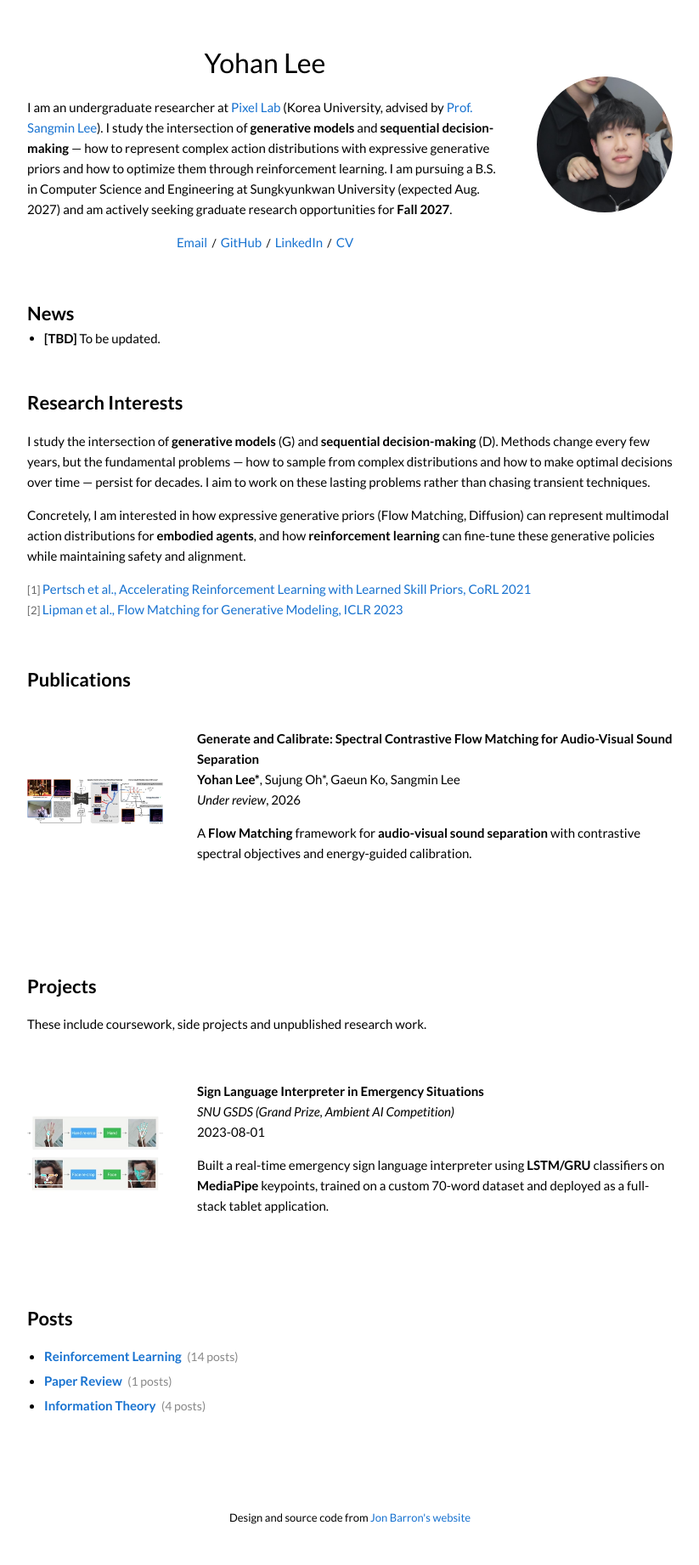
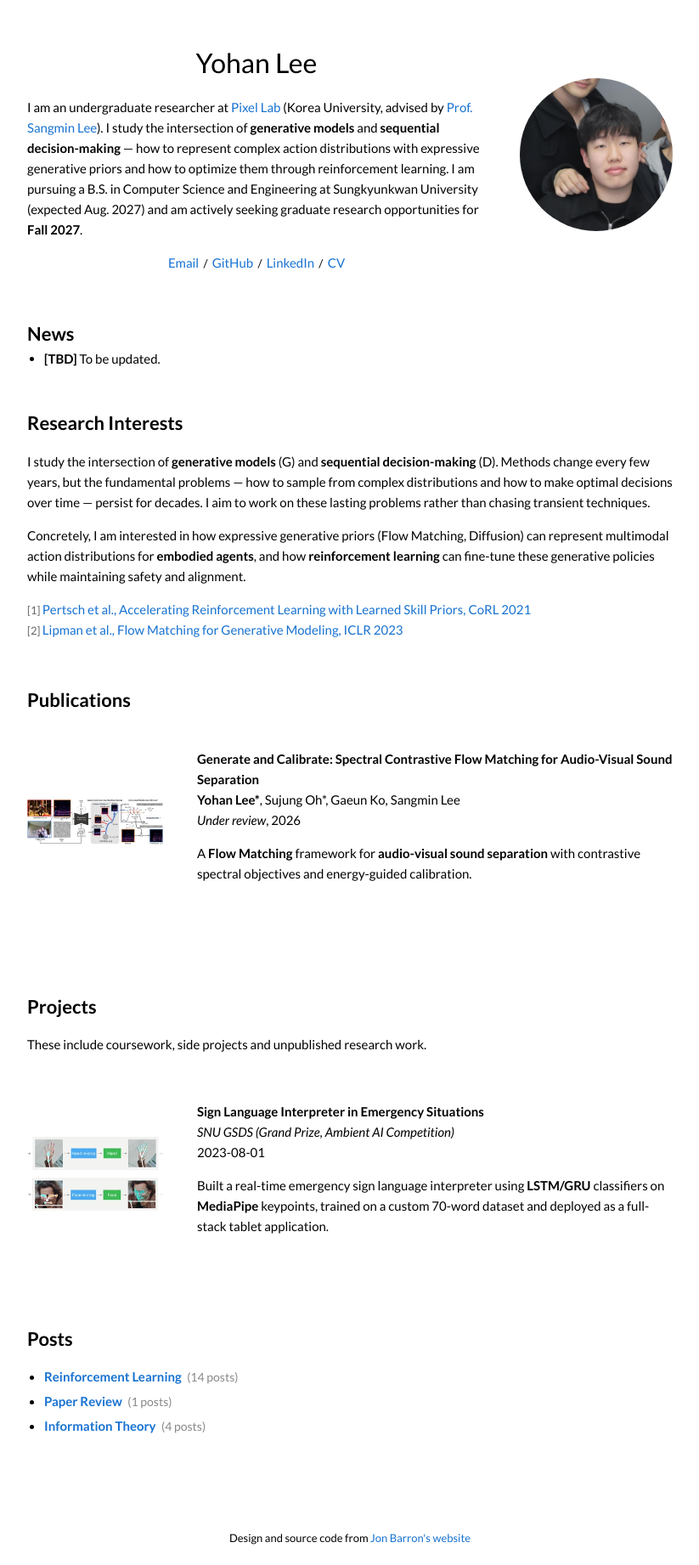
Before and after one commit to yh-lee01/yh-lee01.github.io, a Jekyll site: the page built from _posts/2026-01-01-pub-SCFM.md, in a window 1280 px wide. Shown: the whole page at 85% size, without its empty margins (228-1051 px from the left). Built offline with Jekyll 4.4.1, drawn with Linux system fonts in a browser that asks for light colours; before the commit the page ends 1818 px from its top, so only the background shows below that.

Commit message:
Fix mobile CSS caching issue, redesign profile as flexbox, and correct text alignments.

```diff
--- a/_includes/head.html
+++ b/_includes/head.html
@@ -65,7 +65,7 @@
   {% endif %}
 
   <link rel="icon" href="{{ site.baseurl }}/favicon.svg" type="image/svg+xml">
-  <link rel="stylesheet" type="text/css" href="{{ site.baseurl }}/style.css" />
+  <link rel="stylesheet" type="text/css" href="{{ site.baseurl }}/style.css?v={{ site.time | date: '%s' }}" />
   <link rel="canonical" href="{{ page.url | replace:'index.html','' | prepend: site.baseurl | prepend: site.url }}">
   <link href="https://fonts.googleapis.com/css2?family=Lato:ital,wght@0,400;0,700;1,400;1,700&display=swap" rel="stylesheet">
 
--- a/_includes/profile.html
+++ b/_includes/profile.html
@@ -1,13 +1,12 @@
-        <table style="width:100%;border:0px;border-spacing:0px;border-collapse:separate;margin-right:auto;margin-left:auto;">
-          <tr style="padding:0px" class="profile-row">
-            <td style="padding:2.5%;width:75%;vertical-align:middle">
-              <p class="name" style="text-align: center;">
+        <div class="profile-container">
+          <div class="profile-text">
+            <p class="name">
               {{ site.data.profile.name }}
             </p>
             {% for para in site.data.profile.bio %}
             <p>{{ para }}</p>
             {% endfor %}
-              <p style="text-align:center; font-size: 0.9em;">
+            <p class="profile-links">
               <a rel="noopener noreferrer" target="_blank" href="{{ site.data.profile.links.email }}">Email</a> &nbsp;/&nbsp;
               {% if site.data.profile.links.scholar != "" %}
               <a rel="noopener noreferrer" target="_blank" href="{{ site.data.profile.links.scholar }}">Google Scholar</a> &nbsp;/&nbsp;
@@ -19,11 +18,10 @@
               {% endif %}
               &nbsp;/&nbsp; <a rel="noopener noreferrer" target="_blank" href="{{ site.baseurl }}/{{ site.data.profile.cv }}">CV</a>
             </p>
-            </td>
-            <td style="padding:2.5%;width:25%;max-width:25%;vertical-align:middle" class="profile-pic-td">
+          </div>
+          <div class="profile-image">
             <a href="{{ site.data.profile.profile_image }}">
-                <img class="profile-pic" style="width:100%;max-width:100%;object-fit:cover;border-radius:50%;" alt="profile photo" src="{{ site.data.profile.profile_image }}">
+              <img alt="profile photo" src="{{ site.data.profile.profile_image }}">
             </a>
-            </td>
-          </tr>
-        </table>
+          </div>
+        </div>
--- a/style.scss
+++ b/style.scss
@@ -145,6 +145,36 @@ span.highlight {
   font-size: 0.9em;
 }
 
+/* Custom Profile Layout */
+.profile-container {
+  display: flex;
+  flex-direction: row;
+  align-items: center;
+  margin: 0 auto;
+}
+.profile-text {
+  flex: 3;
+  padding: 2.5%;
+}
+.profile-text .name {
+  text-align: center;
+}
+.profile-text .profile-links {
+  text-align: center;
+  font-size: 0.9em;
+}
+.profile-image {
+  flex: 1;
+  padding: 2.5%;
+  text-align: center;
+}
+.profile-image img {
+  width: 100%;
+  max-width: 100%;
+  object-fit: cover;
+  border-radius: 50%;
+}
+
 /* Mobile basic responsive fix */
 @media screen and (max-width: 768px) {
   table td {
@@ -153,16 +183,15 @@ span.highlight {
     max-width: 100% !important;
     box-sizing: border-box;
   }
-  .profile-row {
-    display: flex;
+  .profile-container {
     flex-direction: column-reverse;
   }
-  .profile-pic-td {
-    text-align: center;
+  .profile-image {
+    padding: 0;
     margin-bottom: 10px;
   }
-  .profile-pic {
-    max-width: 180px !important;
+  .profile-image img {
+    max-width: 160px;
     margin: 0 auto;
   }
   td img {
@@ -170,7 +199,6 @@ span.highlight {
     display: block;
   }
   .papertitle, p, h2, h3 {
-    /* inline styles will override this where needed */
     text-align: left;
   }
   h2, h3 {
```
Lines whose indentation alone changed are shown as unchanged.
